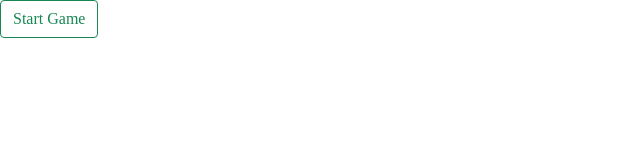
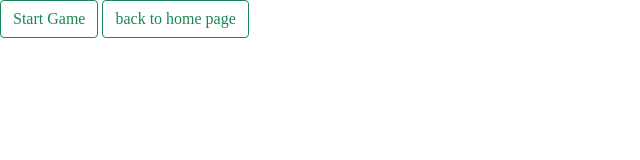
Before and after one commit to lollothepro34/H-Escape, a plain HTML site: page MEMORY.html in a window 1280 px wide. Shown: the whole page, without its empty margins (0-640 px from the left). Drawn offline with nearby package versions, Linux system fonts and the light colour scheme.

Commit message:
Update MEMORY.html

```diff
--- a/MEMORY.html
+++ b/MEMORY.html
@@ -10,3 +10,4 @@
     <link rel="stylesheet" href="style.css">
 
     <a href="MEMORY.html" class="btn btn-outline-success">Start Game</a>
+    <a href="index.html" class="btn btn-outline-success">back to home page</a>
```
